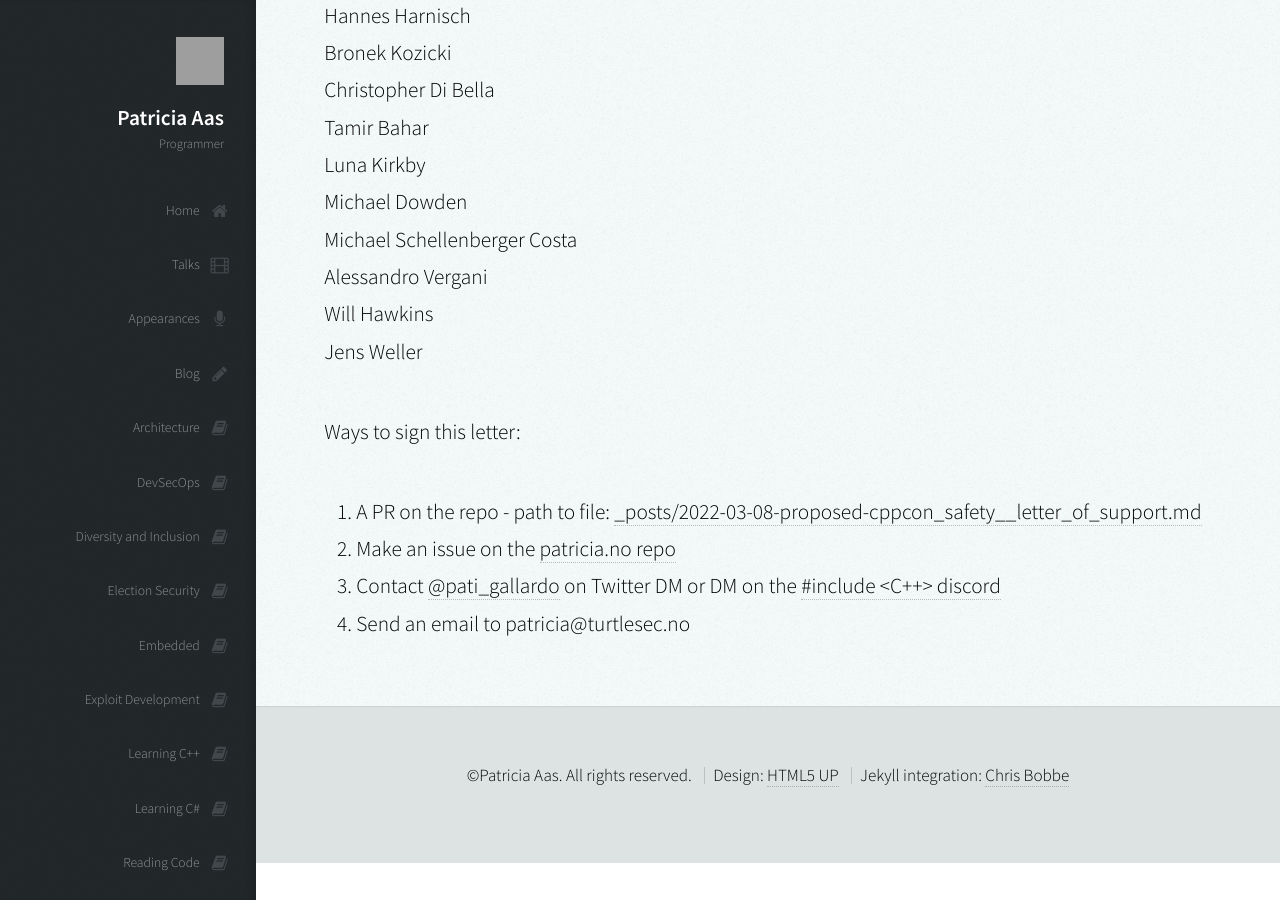
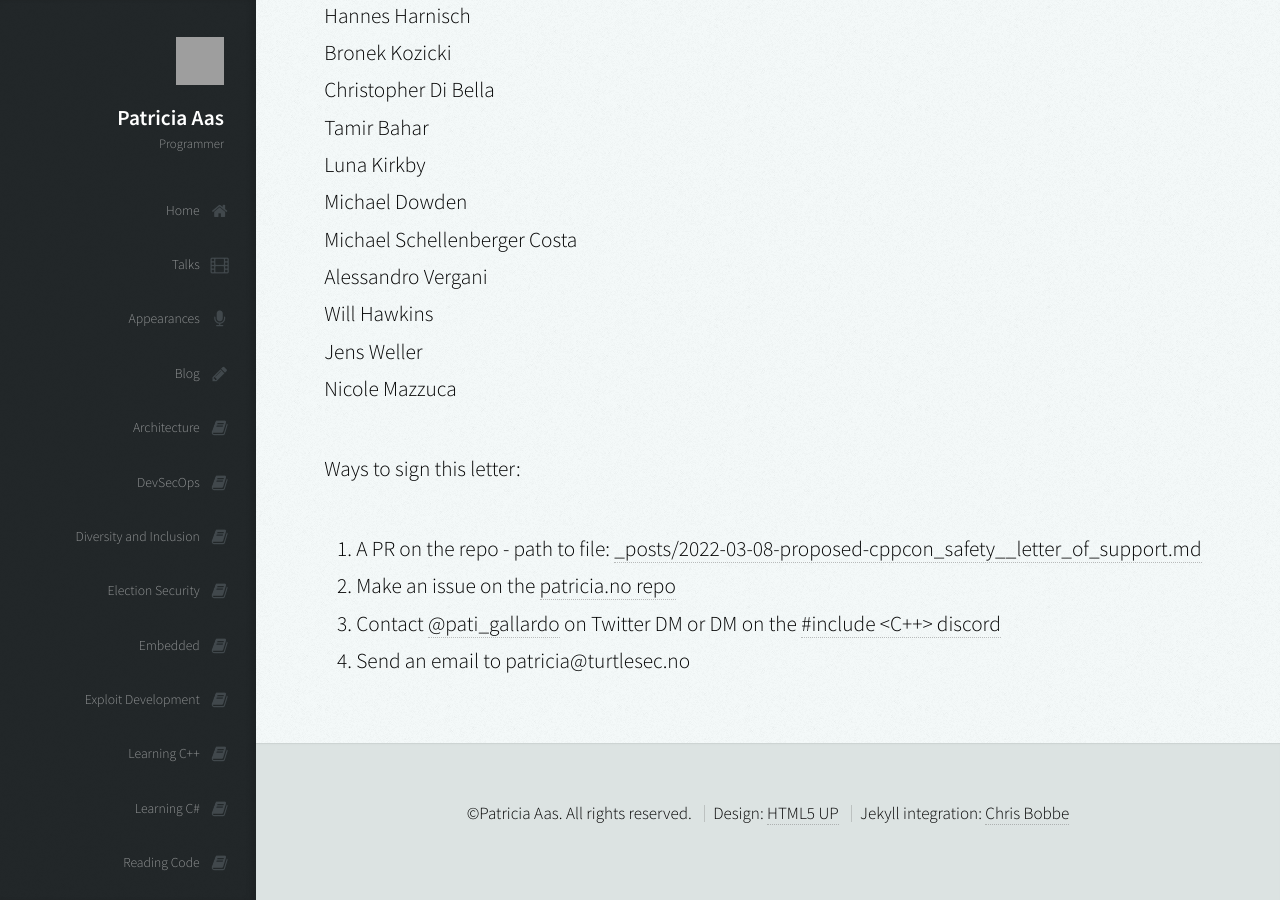
Before and after one commit to patricia-gallardo/patricia-gallardo.github.io, a Jekyll site: the page built from _posts/2022-03-08-proposed-cppcon_safety__letter_of_support.md, in a window 1280 px wide and 900 px high, scrolled down 1379 px. Built offline with Jekyll 4.4.1, drawn with Linux system fonts in a browser that asks for light colours; nearby versions of some CDN libraries; grey boxes are pictures that could not be loaded.

Commit message:
Update 2022-03-08-proposed-cppcon_safety__letter_of_support.md

```diff
--- a/_posts/2022-03-08-proposed-cppcon_safety__letter_of_support.md
+++ b/_posts/2022-03-08-proposed-cppcon_safety__letter_of_support.md
@@ -46,6 +46,7 @@ Michael Schellenberger Costa <br>
 Alessandro Vergani <br>
 Will Hawkins <br>
 Jens Weller <br>
+Nicole Mazzuca <br>
 
 Ways to sign this letter:
 1. A PR on the repo - path to file: [_posts/2022-03-08-proposed-cppcon_safety__letter_of_support.md][4]
```
